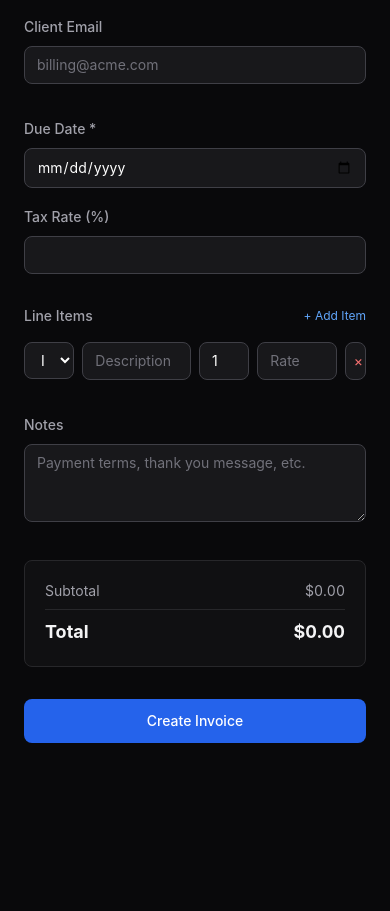
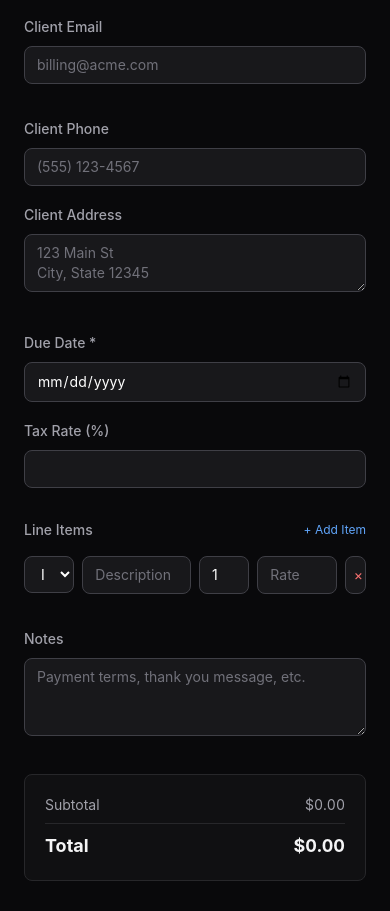
Before and after one commit to OGDoug/billflow, a Next.js app: page /invoices/new in a window 390 px wide. Shown: the part 824-1735 px from the top of the page. Before the commit the page ends 1607 px from the top, so only its background shows below. Built offline with nearby package versions, Linux system fonts and the light colour scheme.

Commit message:
Add optional client phone and address fields

```diff
--- a/src/app/invoices/[id]/page.tsx
+++ b/src/app/invoices/[id]/page.tsx
@@ -76,10 +76,24 @@ export default function InvoiceDetailPage() {
     doc.setTextColor(...pc.textColor);
     doc.setFontSize(12);
     doc.text(invoice.clientName, 20, billToY + 8);
+    let clientY = billToY + 14;
     if (invoice.clientEmail) {
       doc.setFontSize(10);
       doc.setTextColor(...pc.subtextColor);
-      doc.text(invoice.clientEmail, 20, billToY + 14);
+      doc.text(invoice.clientEmail, 20, clientY);
+      clientY += 6;
+    }
+    if (invoice.clientPhone) {
+      doc.setFontSize(10);
+      doc.setTextColor(...pc.subtextColor);
+      doc.text(invoice.clientPhone, 20, clientY);
+      clientY += 6;
+    }
+    if (invoice.clientAddress) {
+      doc.setFontSize(9);
+      doc.setTextColor(...pc.subtextColor);
+      const addrLines = doc.splitTextToSize(invoice.clientAddress, 80);
+      doc.text(addrLines, 20, clientY);
     }
 
     // Table
@@ -251,6 +265,12 @@ export default function InvoiceDetailPage() {
               {invoice.clientEmail && (
                 <p className={t.subtext}>{invoice.clientEmail}</p>
               )}
+              {invoice.clientPhone && (
+                <p className={t.subtext}>{invoice.clientPhone}</p>
+              )}
+              {invoice.clientAddress && (
+                <p className={`${t.subtext} whitespace-pre-wrap`}>{invoice.clientAddress}</p>
+              )}
             </div>
           </div>
 
--- a/src/app/invoices/new/page.tsx
+++ b/src/app/invoices/new/page.tsx
@@ -13,6 +13,8 @@ export default function NewInvoicePage() {
   const [senderAddress, setSenderAddress] = useState("");
   const [clientName, setClientName] = useState("");
   const [clientEmail, setClientEmail] = useState("");
+  const [clientPhone, setClientPhone] = useState("");
+  const [clientAddress, setClientAddress] = useState("");
   const [dueDate, setDueDate] = useState("");
   const [taxRate, setTaxRate] = useState(0);
   const [notes, setNotes] = useState("");
@@ -83,6 +85,8 @@ export default function NewInvoicePage() {
       template: premium ? template : "classic",
       clientName,
       clientEmail,
+      clientPhone,
+      clientAddress,
       items,
       taxRate,
       notes,
@@ -99,7 +103,7 @@ export default function NewInvoicePage() {
     if (premium && clientName) {
       const existingClient = savedClients.find((c) => c.name === clientName);
       if (!existingClient) {
-        saveClient({ id: crypto.randomUUID(), name: clientName, email: clientEmail });
+        saveClient({ id: crypto.randomUUID(), name: clientName, email: clientEmail, phone: clientPhone, address: clientAddress });
       }
     }
     router.push(`/invoices/${id}`);
@@ -249,6 +253,8 @@ export default function NewInvoicePage() {
                   if (client) {
                     setClientName(client.name);
                     setClientEmail(client.email);
+                    setClientPhone(client.phone || "");
+                    setClientAddress(client.address || "");
                   }
                 }}
                 defaultValue=""
@@ -279,6 +285,29 @@ export default function NewInvoicePage() {
                 value={clientEmail}
                 onChange={(e) => setClientEmail(e.target.value)}
                 placeholder="billing@acme.com"
+                className={inputClass}
+              />
+            </div>
+          </div>
+
+          <div className="grid grid-cols-1 sm:grid-cols-2 gap-4">
+            <div className="space-y-2">
+              <label className="text-sm font-medium text-zinc-400">Client Phone</label>
+              <input
+                type="tel"
+                value={clientPhone}
+                onChange={(e) => setClientPhone(e.target.value)}
+                placeholder="(555) 123-4567"
+                className={inputClass}
+              />
+            </div>
+            <div className="space-y-2">
+              <label className="text-sm font-medium text-zinc-400">Client Address</label>
+              <textarea
+                value={clientAddress}
+                onChange={(e) => setClientAddress(e.target.value)}
+                placeholder={"123 Main St\nCity, State 12345"}
+                rows={2}
                 className={inputClass}
               />
             </div>
--- a/src/lib/types.ts
+++ b/src/lib/types.ts
@@ -10,6 +10,8 @@ export interface SavedClient {
   id: string;
   name: string;
   email: string;
+  phone: string;
+  address: string;
 }
 
 export interface InvoiceItem {
@@ -30,6 +32,8 @@ export interface Invoice {
   logo?: string;
   clientName: string;
   clientEmail: string;
+  clientPhone: string;
+  clientAddress: string;
   items: InvoiceItem[];
   taxRate: number;
   notes: string;
```
